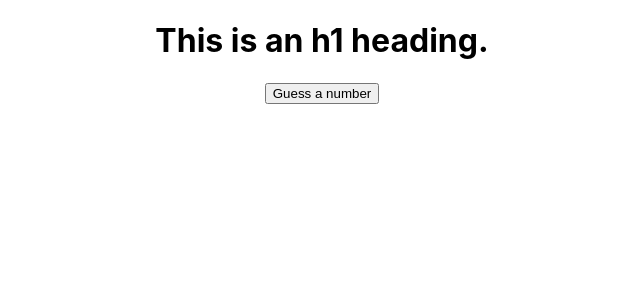
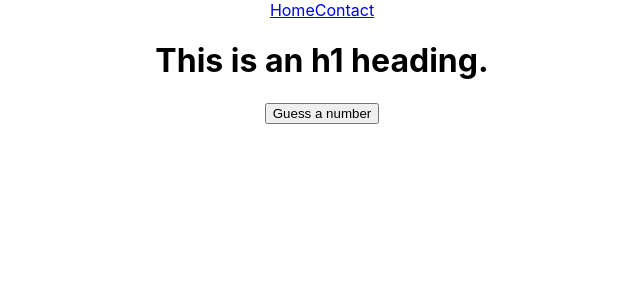
Before and after one commit to lucadileo9/dev-experiments, a React (Create React App) app: page / in a window 1280 px wide. Shown: the top 300 px of the page, without its empty margins (318-958 px from the left). Built offline with nearby package versions, Linux system fonts and the light colour scheme.

Commit message:
routing
Ecco come va gestito il routing in react

```diff
--- a/src/App.js
+++ b/src/App.js
@@ -2,13 +2,26 @@
 import Heading from './Heading';
 import Btn from './Btn';
 import GuessNumber from './GuessNumber';
+import Contact from './Contact';
+import Homepage from './Homepage';
+import { BrowserRouter, Link, Route, Routes } from 'react-router-dom';
+
 function App() {
   return (
+    <BrowserRouter> {/* Avvolgi l'applicazione con BrowserRouter */}
     <div className="App">
-      <Heading />
+    <nav>
+      <Link to="/">Home</Link>
+      <Link to="/contact">Contact</Link>
+    </nav>
+
+      <Routes>
+        <Route path="/" element={<Homepage />}></Route>
+        <Route path="/contact" element={<Contact />} />
+      </Routes>
       {/* <Btn /> */}
-      <GuessNumber />
     </div>
+    </BrowserRouter> // Chiudi il tag BrowserRouter
   );
 }
 
--- /dev/null
+++ b/src/Contact.js
@@ -0,0 +1,9 @@
+function Contact() {
+  return (
+    <div>
+      <h1>Contact</h1>
+    </div>
+  );
+}
+
+export default Contact;
--- /dev/null
+++ b/src/Homepage.js
@@ -0,0 +1,13 @@
+import React from 'react';
+import Heading from './Heading';
+import GuessNumber from './GuessNumber';
+function Homepage() {
+  return (
+    <div>
+      <Heading />
+      <GuessNumber />
+    </div>
+  );
+}
+
+export default Homepage;
```
